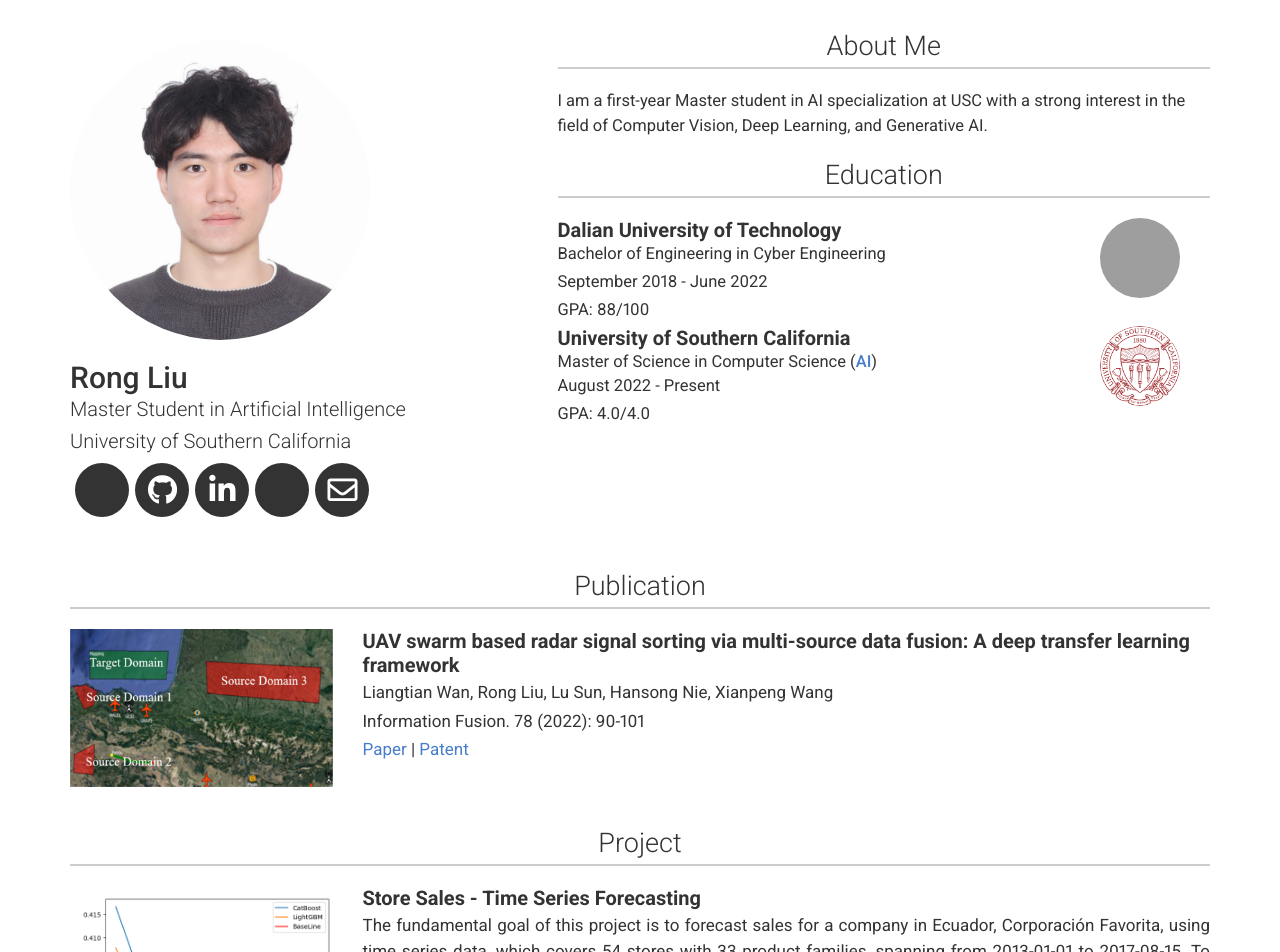
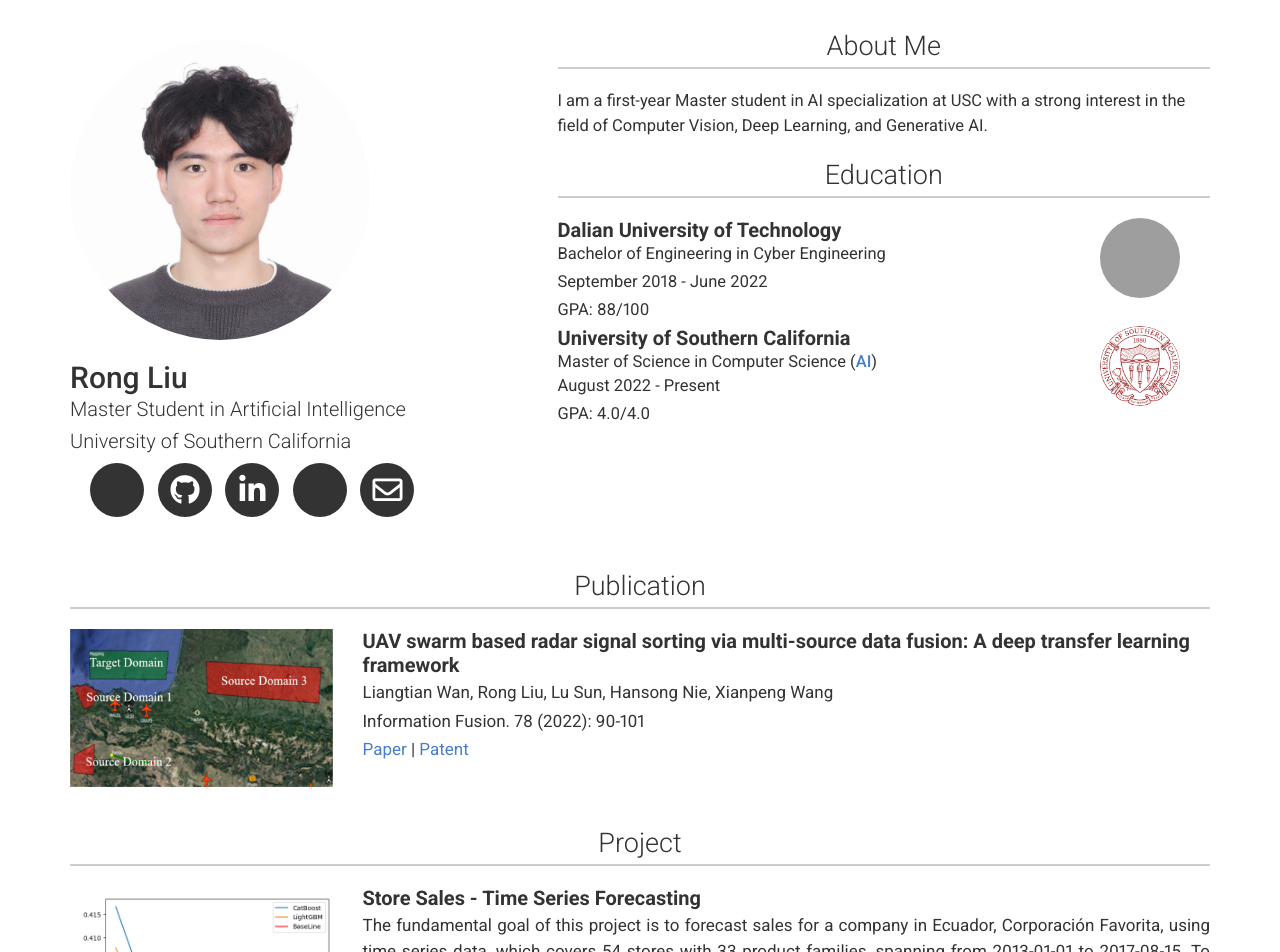
Before and after one commit to RongLiu-Leo/rongliu-leo.github.io, a Jekyll site: the page built from index.md, in a window 1280 px wide. Shown: the top 952 px of the page. Built offline with Jekyll 4.4.1, drawn with Linux system fonts in a browser that asks for light colours; nearby versions of some CDN libraries; a style sheet for code colours, icons or effects is not loaded; grey boxes are pictures that could not be loaded.

Commit message:
Update icons.scss

```diff
--- a/_sass/icons.scss
+++ b/_sass/icons.scss
@@ -4,7 +4,7 @@ ul.icons a:hover {
 
 ul.icons li {
   display: inline-block;
-  // padding-left: 0.75rem;
+  padding-left: 0.75rem;
 }
 
 ul.icons a {
```
